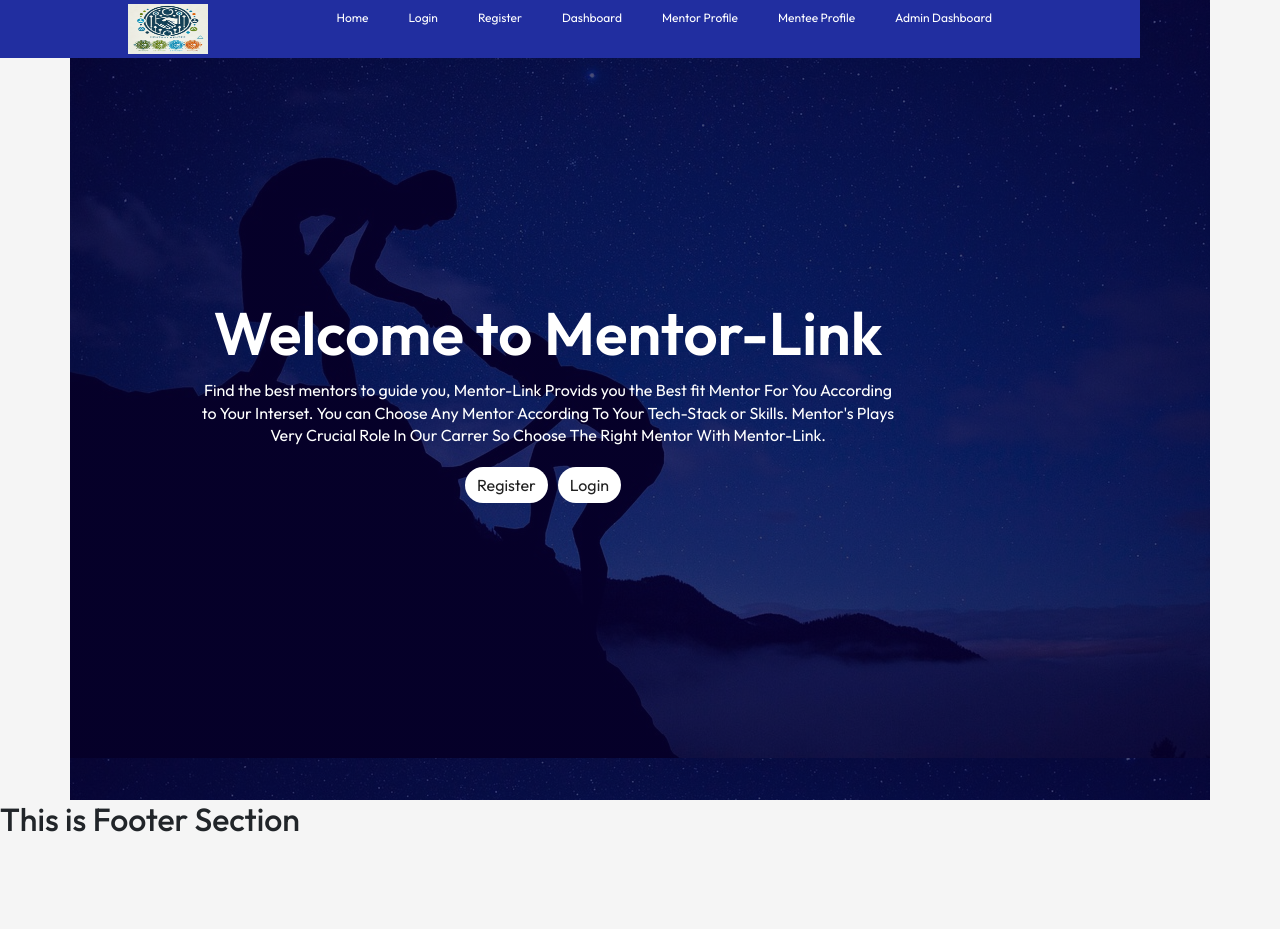
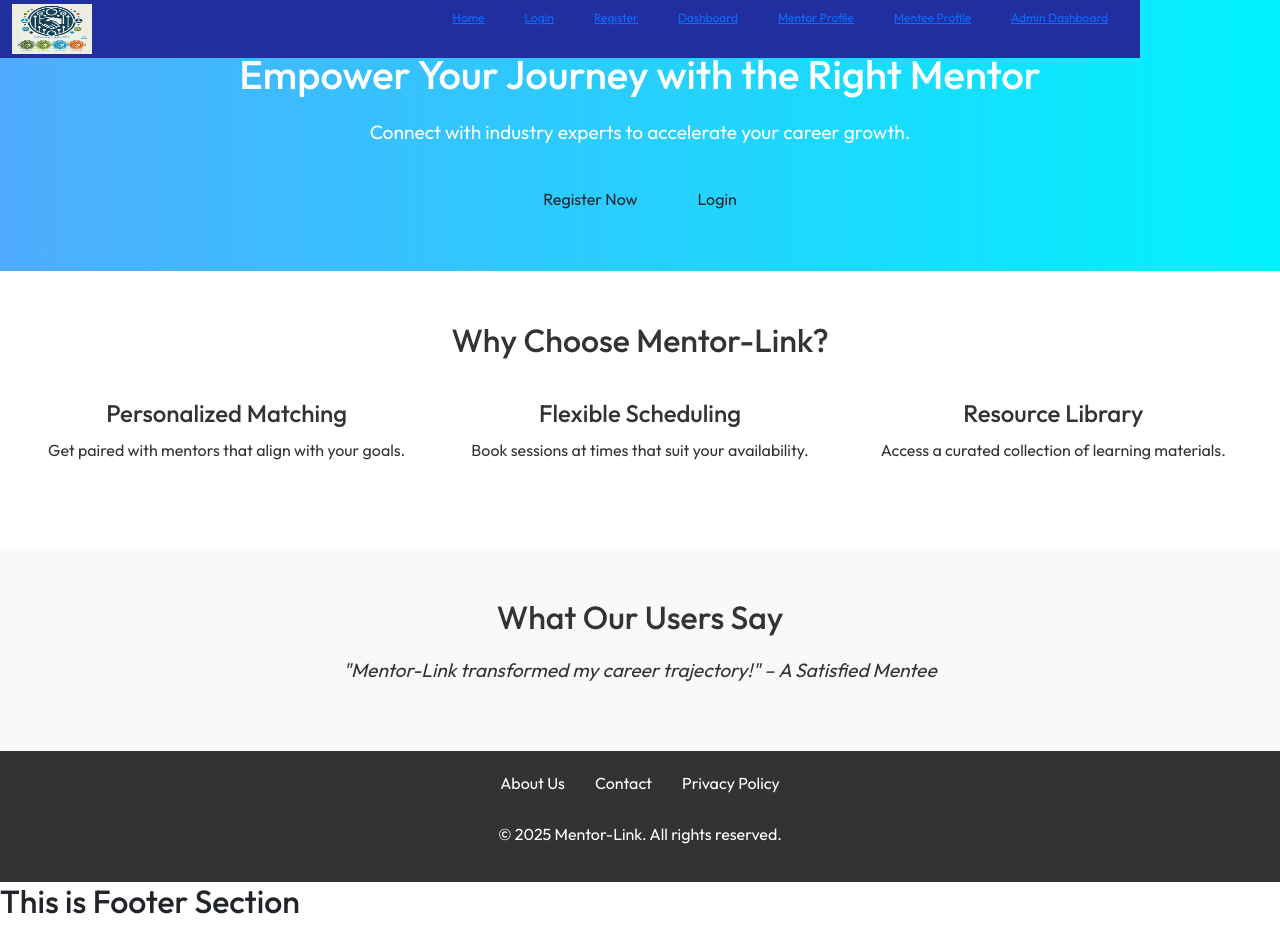
Before and after one commit to Jaykumar-Kale/project-mentor-link, a React (Create React App) app in the folder frontend-app/: page / in a window 1280 px wide. Before the commit the page ends 846 px from the top, so only its background shows below. Built offline with nearby package versions, Linux system fonts and the light colour scheme.

Commit message:
Login page updated

```diff
--- a/frontend-app/package.json
+++ b/frontend-app/package.json
@@ -4,8 +4,10 @@
   "private": true,
   "dependencies": {
     "axios": "^1.7.9",
+    "bootstrap": "^5.3.3",
     "cra-template": "1.2.0",
     "react": "^19.0.0",
+    "react-bootstrap": "^2.10.9",
     "react-dom": "^19.0.0",
     "react-router-dom": "^7.1.3",
     "react-scripts": "5.0.1",
--- a/frontend-app/src/App.js
+++ b/frontend-app/src/App.js
@@ -8,6 +8,8 @@ import Register from "./pages/Register";
 import MenteeProfile from "./pages/MenteeProfile";
 import MentorProfile from "./pages/MentorProfile";
 import AdminDashboard from "./pages/AdminDashboard";
+import 'bootstrap/dist/css/bootstrap.min.css';
+
 
 import Navbar from "./components/Navbar";
 import Footer from "./components/Footer";
--- a/frontend-app/src/pages/Home.css
+++ b/frontend-app/src/pages/Home.css
@@ -1,37 +1,110 @@
+/* Home.css */
 
+.home-container {
+  font-family: Arial, sans-serif;
+  color: #333;
+}
 
-.home {
-    width: 100%;
-    min-height: 100vh;
-    background: linear-gradient(rgba(8, 0, 58, 0.7), rgba(8, 0, 58, 0.7)),
-      url('../images/mentorShip_Home.jpg');
-    background-size:inherit;
-    /* background-size: cover; */
-    background-position: centre;
-    color: #fff;
+/* Hero Section */
+.hero {
+  background: linear-gradient(to right, #4facfe, #00f2fe);
+  color: white;
+  text-align: center;
+  padding: 50px 20px;
+}
 
-    display:flex;
-    align-items: center;
-    justify-content: centre;
-  }
+.hero h1 {
+  font-size: 2.5em;
+  margin-bottom: 20px;
+}
 
-  .home-text {
-      text-align: center;
-      max-width: 800px;
-  }
+.hero p {
+  font-size: 1.2em;
+  margin-bottom: 30px;
+}
 
-  .home-text h1 {
-      font-size : 60px;
-      font-weight : 600;
+.hero-buttons .btn {
+  margin: 0 10px;
+  padding: 10px 20px;
+  font-size: 1em;
+  border: none;
+  cursor: pointer;
+}
 
-  }
-  .home-text p {
-      max-width : 700px;
-      margin : 10px auto 20px ;
-      line-height: 1.4;
+.primary-btn {
+  background-color: #0066ff;
+  color: white;
+}
 
-  }
+.secondary-btn {
+  background-color: white;
+  color: #0066ff;
+}
 
-  .btn {
-    margin-right: 10px;
-  }
+/* Features Section */
+.features {
+  padding: 50px 20px;
+  text-align: center;
+}
+
+.features h2 {
+  font-size: 2em;
+  margin-bottom: 40px;
+}
+
+.features-list {
+  display: flex;
+  justify-content: space-around;
+  flex-wrap: wrap;
+}
+
+.feature-item {
+  width: 30%;
+  margin-bottom: 20px;
+}
+
+.feature-item h3 {
+  font-size: 1.5em;
+  margin-bottom: 10px;
+}
+
+.feature-item p {
+  font-size: 1em;
+}
+
+/* Testimonials Section */
+.testimonials {
+  background-color: #f9f9f9;
+  padding: 50px 20px;
+  text-align: center;
+}
+
+.testimonials h2 {
+  font-size: 2em;
+  margin-bottom: 20px;
+}
+
+.testimonials blockquote {
+  font-size: 1.2em;
+  font-style: italic;
+}
+
+/* Footer */
+.footer {
+  background-color: #333;
+  color: white;
+  text-align: center;
+  padding: 20px 0;
+}
+
+.footer-links a {
+  color: white;
+  margin: 0 15px;
+  text-decoration: none;
+}
+
+.social-media a {
+  color: white;
+  margin: 0 10px;
+  font-size: 1.5em;
+}
--- a/frontend-app/src/pages/Home.js
+++ b/frontend-app/src/pages/Home.js
@@ -1,31 +1,108 @@
-/*
-  Task:
-  1. Project name;
-  2. Dsc:
-  3. 2 Buttons  ( Register and Login)
-*/
 
 import React from "react";
 import "./Home.css";
 
 const Home = () => {
   return (
-    <div className="home container">
-      <div className="home-text">
-        <h1>Welcome to Mentor-Link </h1>
-        <p>
-          Find the best mentors to guide you, Mentor-Link Provids you the Best
-          fit Mentor For You According to Your Interset. You can Choose Any
-          Mentor According To Your Tech-Stack or Skills. Mentor's Plays Very
-          Crucial Role In Our Carrer So Choose The Right Mentor With
-          Mentor-Link.
-        </p>
+    <div className="home-container">
+      {/* Hero Section */}
+      <section className="hero">
+        <div className="hero-text">
+          <h1>Empower Your Journey with the Right Mentor</h1>
+          <p>
+            Connect with industry experts to accelerate your career growth.
+          </p>
+          <div className="hero-buttons">
+            <button className="btn primary-btn">Register Now</button>
+            <button className="btn secondary-btn">Login</button>
+          </div>
+        </div>
+      </section>
 
-        <button className="btn"> Register </button>
-        <button className="btn"> Login </button>
-      </div>
+      {/* Features Section */}
+      <section className="features">
+        <h2>Why Choose Mentor-Link?</h2>
+        <div className="features-list">
+          <div className="feature-item">
+            <h3>Personalized Matching</h3>
+            <p>
+              Get paired with mentors that align with your goals.
+            </p>
+          </div>
+          <div className="feature-item">
+            <h3>Flexible Scheduling</h3>
+            <p>
+              Book sessions at times that suit your availability.
+            </p>
+          </div>
+          <div className="feature-item">
+            <h3>Resource Library</h3>
+            <p>
+              Access a curated collection of learning materials.
+            </p>
+          </div>
+        </div>
+      </section>
+
+      {/* Testimonials Section */}
+      <section className="testimonials">
+        <h2>What Our Users Say</h2>
+        <blockquote>
+          "Mentor-Link transformed my career trajectory!" – <cite>A Satisfied Mentee</cite>
+        </blockquote>
+      </section>
+
+      {/* Footer */}
+      <footer className="footer">
+        <div className="footer-links">
+          <a href="#">About Us</a>
+          <a href="#">Contact</a>
+          <a href="#">Privacy Policy</a>
+        </div>
+        <div className="social-media">
+          <a href="#"><i className="fab fa-linkedin"></i></a>
+          <a href="#"><i className="fab fa-twitter"></i></a>
+          <a href="#"><i className="fab fa-facebook"></i></a>
+        </div>
+        <p>&copy; 2025 Mentor-Link. All rights reserved.</p>
+      </footer>
     </div>
   );
 };
 
 export default Home;
+
+
+
+
+// /*
+//   Task:
+//   1. Project name;
+//   2. Dsc:
+//   3. 2 Buttons  ( Register and Login)
+// */
+
+// import React from "react";
+// import "./Home.css";
+
+// const Home = () => {
+//   return (
+//     <div className="home container">
+//       <div className="home-text">
+//         <h1>Welcome to Mentor-Link </h1>
+//         <p>
+//           Find the best mentors to guide you, Mentor-Link Provids you the Best
+//           fit Mentor For You According to Your Interset. You can Choose Any
+//           Mentor According To Your Tech-Stack or Skills. Mentor's Plays Very
+//           Crucial Role In Our Carrer So Choose The Right Mentor With
+//           Mentor-Link.
+//         </p>
+
+//         <button className="btn"> Register </button>
+//         <button className="btn"> Login </button>
+//       </div>
+//     </div>
+//   );
+// };
+
+// export default Home;
--- /dev/null
+++ b/frontend-app/src/pages/Login.css
@@ -0,0 +1,35 @@
+/* Login.css */
+
+.login-container {
+    background: linear-gradient(135deg, #f5f7fa 0%, #c3cfe2 100%);
+  }
+
+  .card {
+    border: none;
+    border-radius: 10px;
+  }
+
+  .card-body {
+    padding: 2rem;
+  }
+
+  .btn-primary {
+    background-color: #007bff;
+    border: none;
+    transition: background-color 0.3s;
+  }
+
+  .btn-primary:hover {
+    background-color: #0056b3;
+  }
+
+  .btn-outline-primary {
+    border-color: #007bff;
+    color: #007bff;
+    transition: background-color 0.3s, color 0.3s;
+  }
+
+  .btn-outline-primary:hover {
+    background-color: #007bff;
+    color: #fff;
+  }
--- a/frontend-app/src/pages/Login.js
+++ b/frontend-app/src/pages/Login.js
@@ -1,28 +1,90 @@
 
-function Login() {
+import React from "react";
+import { Container, Row, Col, Card, Form, Button } from "react-bootstrap";
+import "./Login.css";
+
+const Login = () => {
   return (
+    <Container fluid className="login-container">
+      <Row className="justify-content-center align-items-center min-vh-100">
+        <Col xs={12} sm={8} md={6} lg={4}>
+          <Card className="shadow-sm">
+            <Card.Body>
+              <h3 className="text-center mb-4">Welcome Back</h3>
+              <Form>
+                <Form.Group controlId="loginEmail" className="mb-3">
+                  <Form.Label>Email</Form.Label>
+                  <Form.Control
+                    type="email"
+                    placeholder="Enter your email"
+                    required
+                  />
+                </Form.Group>
+                <Form.Group controlId="loginPassword" className="mb-3">
+                  <Form.Label>Password</Form.Label>
+                  <Form.Control
+                    type="password"
+                    placeholder="Enter your password"
+                    required
+                  />
+                </Form.Group>
+                <Button
+                  variant="primary"
+                  type="submit"
+                  className="w-100 mt-3"
+                >
+                  Login
+                </Button>
+              </Form>
+              <div className="text-center mt-3">
+                <a href="#" className="text-decoration-none">
+                  Forgot password?
+                </a>
+              </div>
+              <hr />
+              <div className="text-center">
+                <p className="mb-0">Don't have an account?</p>
+                <Button variant="outline-primary" className="mt-2">
+                  Register
+                </Button>
+              </div>
+            </Card.Body>
+          </Card>
+        </Col>
+      </Row>
+    </Container>
+  );
+};
 
-    <div class="container mt-5">
-        <div class="card mb-4">
-            <div class="card-header bg-primary text-white">Login</div>
-            <div class="card-body">
-                <form>
-                    <div class="mb-3">
-                        <label for="loginEmail" class="form-label"> Email </label>
-                        <input type="email" class="form-control" id="loginEmail" placeholder="Enter your email" required />
-                    </div>
-                    <div class="mb-3">
-                        <label for="loginPassword" class="form-label"> Password </label>
-                        <input type="password" class="form-control" id="loginPassword" placeholder="Enter your password" required />
-                    </div>
-                    <button type="submit" class="btn btn-primary"> Login </button>
-                </form>
-            </div>
-        </div>
-    </div>
+export default Login;
 
 
-  );
-}
 
-export default Login;
+
+// function Login() {
+//   return (
+
+//     <div class="container mt-5">
+//         <div class="card mb-4">
+//             <div class="card-header bg-primary text-white">Login</div>
+//             <div class="card-body">
+//                 <form>
+//                     <div class="mb-3">
+//                         <label for="loginEmail" class="form-label"> Email </label>
+//                         <input type="email" class="form-control" id="loginEmail" placeholder="Enter your email" required />
+//                     </div>
+//                     <div class="mb-3">
+//                         <label for="loginPassword" class="form-label"> Password </label>
+//                         <input type="password" class="form-control" id="loginPassword" placeholder="Enter your password" required />
+//                     </div>
+//                     <button type="submit" class="btn btn-primary"> Login </button>
+//                 </form>
+//             </div>
+//         </div>
+//     </div>
+
+
+//   );
+// }
+
+// export default Login;
```
Also changed, not shown: frontend-app/src/pages/textFrom.js (deleted, +0 -15 lines), 1 other file (tests, documents, lock files or other folders).
